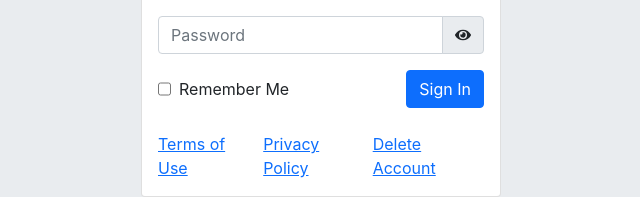
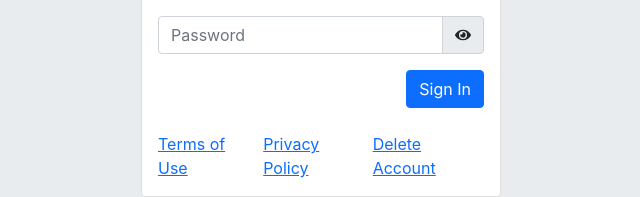
Before and after one commit to iamkuldeeppanwar/lyve-chat-admin, a React (Create React App) app: page /#/ in a window 1280 px wide. Shown: the part 381-578 px from the top of the page, without its empty margins (319-959 px from the left). Built offline with nearby package versions, Linux system fonts and the light colour scheme.

Commit message:
Few changes in login

```diff
--- a/src/pages/AdminLoginScreen.js
+++ b/src/pages/AdminLoginScreen.js
@@ -120,11 +120,7 @@
                 )}
               </Col>
             </Row> */}
-            <div className="d-flex justify-content-between align-items-center">
-              <div className="d-flex gap-2">
-                <input type="checkbox" />
-                <label>Remember Me</label>
-              </div>
+            <div className="d-flex justify-content-end align-items-center">
               <div>
                 {loading ? (
                   <Button disabled className="float-sm-end">
--- a/src/states/actions.js
+++ b/src/states/actions.js
@@ -159,7 +159,7 @@
         headers: { authorization: `${token}` },
       }
     );
-    console.log(data);
+    // console.log(data);
     if (data.success) {
       ctxDispatch({
         type: "STREAM_DATA_FETCH_SUCCESSFULLY",
```
